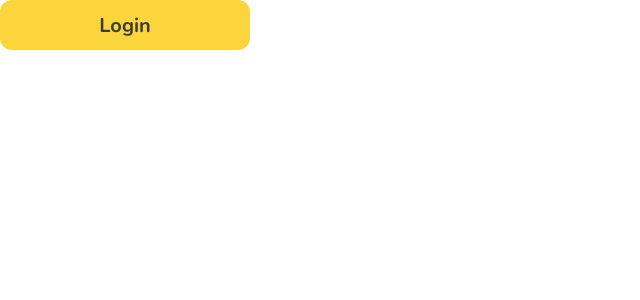
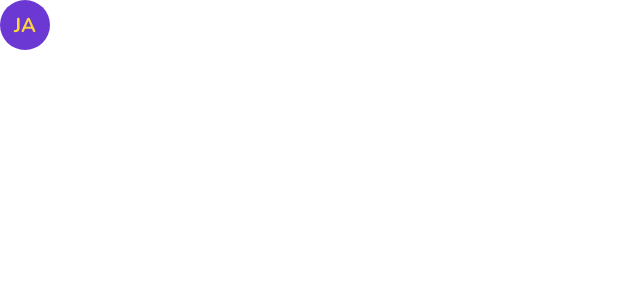
Before and after one commit to jardelgoncalves/finding-waves, a Vue app in the folder webapp/: page / in a window 1280 px wide. Shown: the top 300 px of the page, without its empty margins (0-640 px from the left). Built offline with nearby package versions, Linux system fonts and the light colour scheme.

Commit message:
feat: testando avatar

```diff
--- a/webapp/src/App.vue
+++ b/webapp/src/App.vue
@@ -1,16 +1,16 @@
 <template>
   <div id="app">
-    <app-button text="Login" />
+    <app-avatar text="Jardel" />
   </div>
 </template>
 
 <script>
-import { Button } from './components'
+import { Avatar } from './components'
 
 export default {
   name: 'App',
   components: {
-    'app-button': Button
+    'app-avatar': Avatar
   }
 }
 </script>
```
